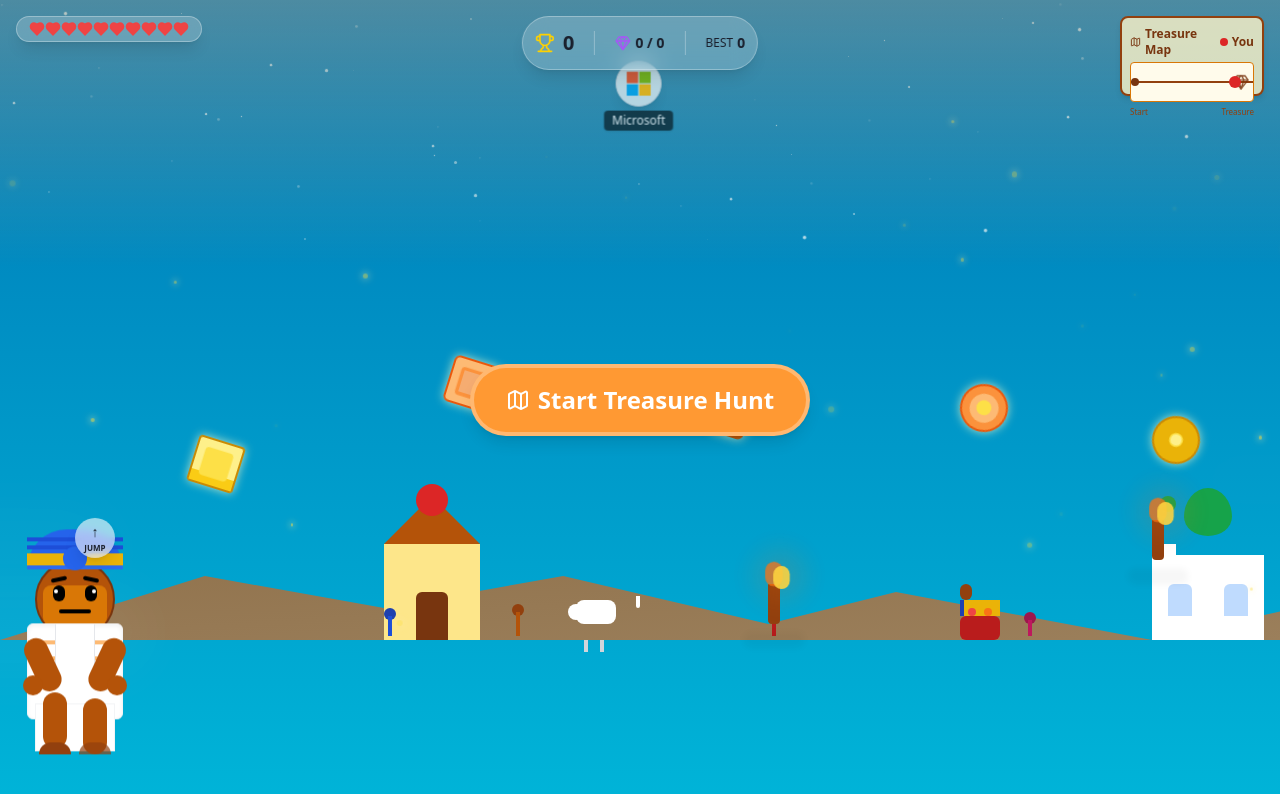
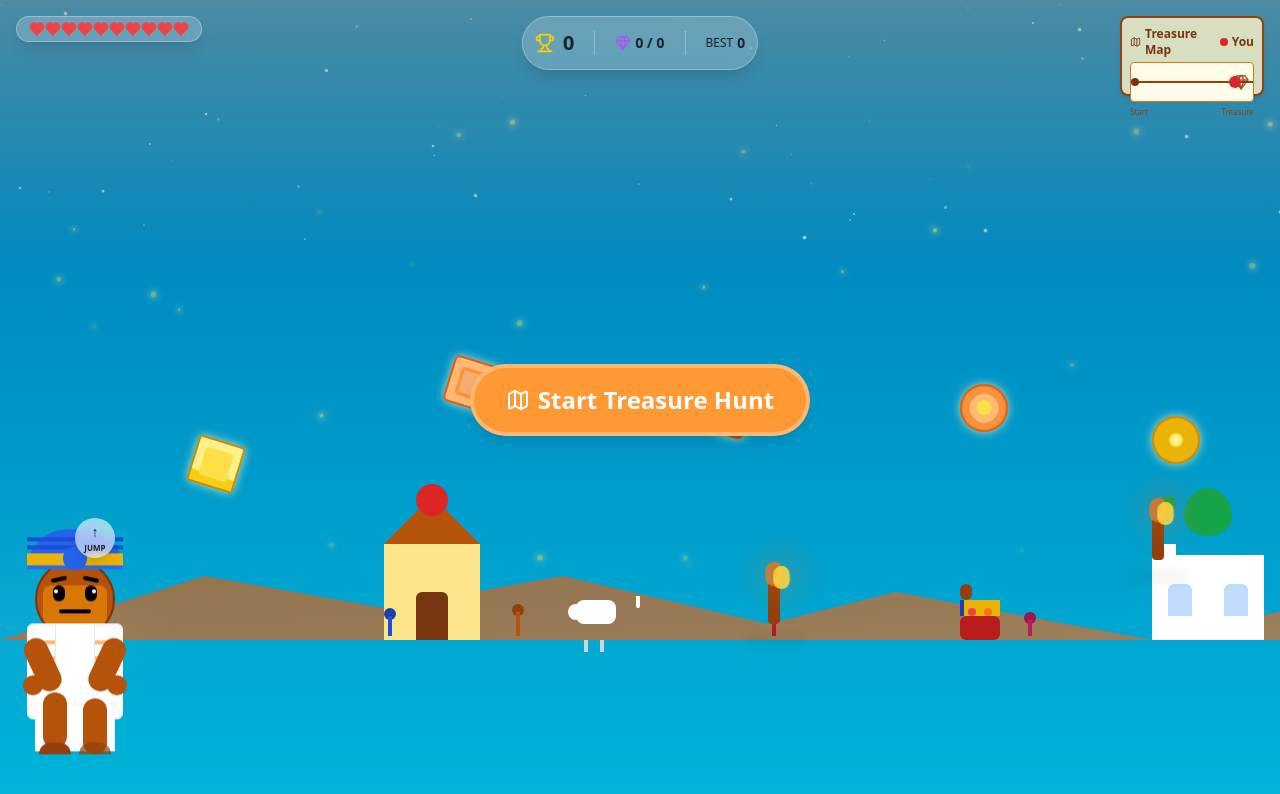
Before and after one commit to ishitar/desi-hero-adventure, a React (Vite) app: page / in a window 1280 px wide. Shown: the top 794 px of the page. Built offline with nearby package versions, Linux system fonts and the light colour scheme.

Commit message:
Reverted to edit edt-5382d830-709a-41b8-937b-44c143bf9e38: "Move building logos to Background
Move the renderBuildingLogos function and related logic from the IndianSweets component to the Background component for better organization and to align with the location of the buildings."

```diff
--- a/src/components/Game/Background.tsx
+++ b/src/components/Game/Background.tsx
@@ -1,4 +1,3 @@
-
 import React, { useRef, useEffect } from 'react';
 import { useGame } from '@/context/GameContext';
 
@@ -13,7 +12,6 @@ const Background: React.FC = () => {
   const cowsRef = useRef<HTMLDivElement>(null);
   const fruitSellersRef = useRef<HTMLDivElement>(null);
   const religiousStructuresRef = useRef<HTMLDivElement>(null);
-  const techLogosRef = useRef<HTMLDivElement>(null);
 
   // Parallax scrolling effect with increased speed
   useEffect(() => {
@@ -26,8 +24,7 @@ const Background: React.FC = () => {
       temples: 0.9,
       cows: 1.1,
       fruitSellers: 1.0,
-      religiousStructures: 0.85, // New scrolling speed for religious buildings
-      techLogos: 0.6  // Set to same speed as clouds - independent of character movement
+      religiousStructures: 0.85 // New scrolling speed for religious buildings
     };
 
     let animationFrameId: number;
@@ -96,162 +93,6 @@ const Background: React.FC = () => {
       cancelAnimationFrame(animationFrameId);
     };
   }, [gameState]);
-
-  // Create a separate effect for tech logos that runs completely independent of game state
-  useEffect(() => {
-    const techLogoSpeed = 0.6; // Same speed as clouds
-    let techLogoPos = 0;
-    let animationFrameId: number;
-
-    const animateTechLogos = () => {
-      techLogoPos += 3; // Constant speed
-
-      // Move tech logos continuously regardless of game state
-      if (techLogosRef.current) {
-        techLogosRef.current.style.transform = `translateX(-${techLogoPos * techLogoSpeed}px)`;
-      }
-
-      animationFrameId = requestAnimationFrame(animateTechLogos);
-    };
-
-    animateTechLogos();
-
-    return () => {
-      cancelAnimationFrame(animationFrameId);
-    };
-  }, []); // Empty dependency array - runs once and continues independently
-
-  // Add floating animation keyframes for tech logos
-  useEffect(() => {
-    const style = document.createElement('style');
-    style.textContent = `
-      @keyframes float-y {
-        0% { transform: translateY(0px); }
-        50% { transform: translateY(25px); }
-        100% { transform: translateY(-15px); }
-      }
-    `;
-    document.head.appendChild(style);
-
-    return () => {
-      document.head.removeChild(style);
-    };
-  }, []);
-
-  // Render tech company logos in clouds
-  const renderFlyingTechLogos = () => {
-    // Create array of tech companies to display
-    const techCompanies = [
-      {
-        name: "Google",
-        svg: (
-          <svg viewBox="0 0 272 92" xmlns="http://www.w3.org/2000/svg" className="w-5/6 h-5/6">
-            <path d="M115.75 47.18c0 12.77-9.99 22.18-22.25 22.18s-22.25-9.41-22.25-22.18C71.25 34.32 81.24 25 93.5 25s22.25 9.32 22.25 22.18zm-9.74 0c0-7.98-5.79-13.44-12.51-13.44S80.99 39.2 80.99 47.18c0 7.9 5.79 13.44 12.51 13.44s12.51-5.55 12.51-13.44z" fill="#EA4335"/>
-            <path d="M163.75 47.18c0 12.77-9.99 22.18-22.25 22.18s-22.25-9.41-22.25-22.18c0-12.85 9.99-22.18 22.25-22.18s22.25 9.32 22.25 22.18zm-9.74 0c0-7.98-5.79-13.44-12.51-13.44s-12.51 5.46-12.51 13.44c0 7.9 5.79 13.44 12.51 13.44s12.51-5.55 12.51-13.44z" fill="#FBBC05"/>
-            <path d="M209.75 26.34v39.82c0 16.38-9.66 23.07-21.08 23.07-10.75 0-17.22-7.19-19.66-13.07l8.48-3.53c1.51 3.61 5.21 7.87 11.17 7.87 7.31 0 11.84-4.51 11.84-13v-3.19h-.34c-2.18 2.69-6.38 5.04-11.68 5.04-11.09 0-21.25-9.66-21.25-22.09 0-12.52 10.16-22.26 21.25-22.26 5.29 0 9.49 2.35 11.68 4.96h.34v-3.61h9.25zm-8.56 20.92c0-7.81-5.21-13.52-11.84-13.52-6.72 0-12.35 5.71-12.35 13.52 0 7.73 5.63 13.36 12.35 13.36 6.63 0 11.84-5.63 11.84-13.36z" fill="#4285F4"/>
-            <path d="M225 3v65h-9.5V3h9.5z" fill="#34A853"/>
-            <path d="M262.02 54.48l7.56 5.04c-2.44 3.61-8.32 9.83-18.48 9.83-12.6 0-22.01-9.74-22.01-22.18 0-13.19 9.49-22.18 20.92-22.18 11.51 0 17.14 9.16 18.98 14.11l1.01 2.52-29.65 12.28c2.27 4.45 5.8 6.72 10.75 6.72 4.96 0 8.4-2.44 10.92-6.14zm-23.27-7.98l19.82-8.23c-1.09-2.77-4.37-4.7-8.23-4.7-4.95 0-11.84 4.37-11.59 12.93z" fill="#EA4335"/>
-            <path d="M35.29 41.41V32H67c.31 1.64.47 3.58.47 5.68 0 7.06-1.93 15.79-8.15 22.01-6.05 6.3-13.78 9.66-24.02 9.66C16.32 69.35.36 53.89.36 34.91.36 15.93 16.32.47 35.3.47c10.5 0 17.98 4.12 23.6 9.49l-6.64 6.64c-4.03-3.78-9.49-6.72-16.97-6.72-13.86 0-24.7 11.17-24.7 25.03 0 13.86 10.84 25.03 24.7 25.03 8.99 0 14.11-3.61 17.39-6.89 2.66-2.66 4.41-6.46 5.1-11.65l-22.49.01z" fill="#4285F4"/>
-          </svg>
-        )
-      },
-      {
-        name: "Adobe",
-        svg: (
-          <svg viewBox="0 0 240 234" xmlns="http://www.w3.org/2000/svg" className="w-5/6 h-5/6">
-            <path fill="#FA0F00" d="M42.5,0h155v234h-155V0z"/>
-            <path fill="#FFF" d="M140.7,132l-20.3,48.2l-20.1-48.2H140.7z M155.9,116.5h-71.6L120,170.3h17.9l44-53.8H155.9z M120,47.9v24h-24.5V47.9H120z M120,95.9V71.9H85.5v24H120z M180.7,47.9v24h-24.7V47.9H180.7z M180.7,95.9V71.9h-34.8v24H180.7z"/>
-          </svg>
-        )
-      },
-      {
-        name: "Apple",
-        svg: (
-          <svg viewBox="0 0 384 512" xmlns="http://www.w3.org/2000/svg" className="w-5/6 h-5/6">
-            <path
-              d="M318.7 268.7c-.2-36.7 16.4-64.4 50-84.8-18.8-26.9-47.2-41.7-84.7-44.6-35.5-2.8-74.3 20.7-88.5 20.7-15 0-49.4-19.7-76.4-19.7C63.3 141.2 4 184.8 4 273.5q0 39.3 14.4 81.2c12.8 36.7 59 126.7 107.2 125.2 25.2-.6 43-17.9 75.8-17.9 31.8 0 48.3 17.9 76.4 17.9 48.6-.7 90.4-82.5 102.6-119.3-65.2-30.7-61.7-90-61.7-91.9zm-56.6-164.2c27.3-32.4 24.8-61.9 24-72.5-24.1 1.4-52 16.4-67.9 34.9-17.5 19.8-27.8 44.3-25.6 71.9 26.1 2 49.9-11.4 69.5-34.3z"
-              fill="#000"
-            />
-          </svg>
-        )
-      },
-      {
-        name: "Microsoft",
-        svg: (
-          <svg viewBox="0 0 23 23" xmlns="http://www.w3.org/2000/svg" className="w-5/6 h-5/6">
-            <rect x="1" y="1" width="10" height="10" fill="#f25022" />
-            <rect x="12" y="1" width="10" height="10" fill="#7fba00" />
-            <rect x="1" y="12" width="10" height="10" fill="#00a4ef" />
-            <rect x="12" y="12" width="10" height="10" fill="#ffb900" />
-          </svg>
-        )
-      },
-      {
-        name: "Samsung",
-        svg: (
-          <svg viewBox="0 0 512 512" xmlns="http://www.w3.org/2000/svg" className="w-5/6 h-5/6">
-            <path
-              d="M236.4 61.4L227 75.5c-21.3 32-59.4 48.5-97.9 42.1l-53-8.8 28.2 49.3c16.8 29.4 16.8 65.6 0 95L75.5 302.3l53-8.8c38.5-6.4 76.6 10.1 97.9 42.1l9.4 14.1 9.4-14.1c21.3-32 59.4-48.5 97.9-42.1l53 8.8-28.2-49.3c-16.8-29.4-16.8-65.6 0-95l28.2-49.3-53 8.8c-38.5 6.4-76.6-10.1-97.9-42.1l-9.4-14.1z"
-              fill="#1428a0"
-            />
-          </svg>
-        )
-      },
-      {
-        name: "Meta",
-        svg: (
-          <svg viewBox="0 0 512 512" xmlns="http://www.w3.org/2000/svg" className="w-5/6 h-5/6">
-            <path
-              d="M256,50C142.23,50,50,142.23,50,256s92.23,206,206,206,206-92.23,206-206S369.77,50,256,50Zm67.66,312.82c-1.28,10.21-10.18,18.07-20.44,18.07H208.49c-10.26,0-19.16-7.86-20.44-18.07l-37.79-302.38c-1.66-13.32,8.88-25.04,22.24-25.04H339.21c13.36,0,23.9,11.73,22.24,25.04l-37.79,302.38Z"
-              fill="#0668E1"
-            />
-          </svg>
-        )
-      }
-    ];
-
-    return (
-      <div ref={techLogosRef} className="absolute w-[300%] top-0 left-0 h-[30%] z-10 pointer-events-none">
-        {Array.from({ length: 8 }, (_, index) => {
-          const randomCompany = techCompanies[Math.floor(Math.random() * techCompanies.length)];
-
-          // Calculate random positions and animation values
-          const leftPosition = Math.random() * 250 + (index * 30); // Spread them out
-          const topPosition = Math.random() * 20 + 5; // 5% to 25%
-          const size = 35 + Math.random() * 20; // 35px to 55px
-          const animationDuration = 30 + Math.random() * 40; // 30s to 70s
-          const delay = Math.random() * -20; // Random start position in animation
-
-          return (
-            <div
-              key={`flying-logo-${index}`}
-              className="absolute z-10"
-              style={{
-                left: `${leftPosition}%`,
-                top: `${topPosition}%`,
-                animation: `float-y ${animationDuration}s ease-in-out ${delay}s infinite alternate`,
-                opacity: 0.8
-              }}
-            >
-              {/* Logo Container */}
-              <div className="relative">
-                {/* Logo Circle */}
-                <div className="bg-white/80 p-1.5 rounded-full backdrop-blur-sm flex items-center justify-center shadow-lg border border-gray-300"
-                     style={{ width: `${size}px`, height: `${size}px` }}>
-                  {randomCompany.svg}
-                </div>
-
-                {/* Company Name Label */}
-                <div className="absolute -bottom-6 left-1/2 transform -translate-x-1/2 bg-black/70 text-white text-xs px-2 py-0.5 rounded whitespace-nowrap backdrop-blur-sm shadow">
-                  {randomCompany.name}
-                </div>
-              </div>
-            </div>
-          );
-        })}
-      </div>
-    );
-  };
 
   // Render religious buildings from the decorations
   const renderReligiousBuildings = () => {
@@ -478,29 +319,144 @@ const Background: React.FC = () => {
     });
   };
 
-  // Add floating animation keyframes for tech logos
-  useEffect(() => {
-    const style = document.createElement('style');
-    style.textContent = `
-      @keyframes float-y {
-        0% { transform: translateY(0px); }
-        50% { transform: translateY(25px); }
-        100% { transform: translateY(-15px); }
-      }
-    `;
-    document.head.appendChild(style);
+  // Building logos component moved from IndianSweets
+  const renderBuildingLogos = () => {
+    return decorations
+      .filter(d => ['temple', 'mosque', 'gurudwara', 'google-temple', 'adobe-temple'].includes(d.type))
+      .map((building, index) => {
+        if (!building.x || building.x < -building.width || building.x > window.innerWidth + 100) {
+          return null;
+        }
 
-    return () => {
-      document.head.removeChild(style);
-    };
-  }, []);
+        let logoSvg;
+        let companyName;
+        let logoPosition;
+        const baseLogoSize = 30; // Increased size for better visibility
+
+        // Determine which company to show based on building and index
+        if (building.type === 'google-temple') {
+          companyName = "Google";
+          logoSvg = (
+            <div className="absolute top-0 left-0 w-full h-full flex items-center justify-center">
+              <svg viewBox="0 0 272 92" xmlns="http://www.w3.org/2000/svg" className="w-5/6 h-5/6">
+                <path d="M115.75 47.18c0 12.77-9.99 22.18-22.25 22.18s-22.25-9.41-22.25-22.18C71.25 34.32 81.24 25 93.5 25s22.25 9.32 22.25 22.18zm-9.74 0c0-7.98-5.79-13.44-12.51-13.44S80.99 39.2 80.99 47.18c0 7.9 5.79 13.44 12.51 13.44s12.51-5.55 12.51-13.44z" fill="#EA4335"/>
+                <path d="M163.75 47.18c0 12.77-9.99 22.18-22.25 22.18s-22.25-9.41-22.25-22.18c0-12.85 9.99-22.18 22.25-22.18s22.25 9.32 22.25 22.18zm-9.74 0c0-7.98-5.79-13.44-12.51-13.44s-12.51 5.46-12.51 13.44c0 7.9 5.79 13.44 12.51 13.44s12.51-5.55 12.51-13.44z" fill="#FBBC05"/>
+                <path d="M209.75 26.34v39.82c0 16.38-9.66 23.07-21.08 23.07-10.75 0-17.22-7.19-19.66-13.07l8.48-3.53c1.51 3.61 5.21 7.87 11.17 7.87 7.31 0 11.84-4.51 11.84-13v-3.19h-.34c-2.18 2.69-6.38 5.04-11.68 5.04-11.09 0-21.25-9.66-21.25-22.09 0-12.52 10.16-22.26 21.25-22.26 5.29 0 9.49 2.35 11.68 4.96h.34v-3.61h9.25zm-8.56 20.92c0-7.81-5.21-13.52-11.84-13.52-6.72 0-12.35 5.71-12.35 13.52 0 7.73 5.63 13.36 12.35 13.36 6.63 0 11.84-5.63 11.84-13.36z" fill="#4285F4"/>
+                <path d="M225 3v65h-9.5V3h9.5z" fill="#34A853"/>
+                <path d="M262.02 54.48l7.56 5.04c-2.44 3.61-8.32 9.83-18.48 9.83-12.6 0-22.01-9.74-22.01-22.18 0-13.19 9.49-22.18 20.92-22.18 11.51 0 17.14 9.16 18.98 14.11l1.01 2.52-29.65 12.28c2.27 4.45 5.8 6.72 10.75 6.72 4.96 0 8.4-2.44 10.92-6.14zm-23.27-7.98l19.82-8.23c-1.09-2.77-4.37-4.7-8.23-4.7-4.95 0-11.84 4.37-11.59 12.93z" fill="#EA4335"/>
+                <path d="M35.29 41.41V32H67c.31 1.64.47 3.58.47 5.68 0 7.06-1.93 15.79-8.15 22.01-6.05 6.3-13.78 9.66-24.02 9.66C16.32 69.35.36 53.89.36 34.91.36 15.93 16.32.47 35.3.47c10.5 0 17.98 4.12 23.6 9.49l-6.64 6.64c-4.03-3.78-9.49-6.72-16.97-6.72-13.86 0-24.7 11.17-24.7 25.03 0 13.86 10.84 25.03 24.7 25.03 8.99 0 14.11-3.61 17.39-6.89 2.66-2.66 4.41-6.46 5.1-11.65l-22.49.01z" fill="#4285F4"/>
+              </svg>
+            </div>
+          );
+        } else if (building.type === 'adobe-temple') {
+          companyName = "Adobe";
+          logoSvg = (
+            <div className="absolute top-0 left-0 w-full h-full flex items-center justify-center">
+              <svg viewBox="0 0 240 234" xmlns="http://www.w3.org/2000/svg" className="w-5/6 h-5/6">
+                <path fill="#FA0F00" d="M42.5,0h155v234h-155V0z"/>
+                <path fill="#FFF" d="M140.7,132l-20.3,48.2l-20.1-48.2H140.7z M155.9,116.5h-71.6L120,170.3h17.9l44-53.8H155.9z M120,47.9v24h-24.5V47.9H120z M120,95.9V71.9H85.5v24H120z M180.7,47.9v24h-24.7V47.9H180.7z M180.7,95.9V71.9h-34.8v24H180.7z"/>
+              </svg>
+            </div>
+          );
+        } else {
+          // For other building types, rotate between tech companies
+          switch(index % 4) {
+            case 0: // Apple logo
+              companyName = "Apple";
+              logoSvg = (
+                <div className="absolute top-0 left-0 w-full h-full flex items-center justify-center">
+                  <svg viewBox="0 0 384 512" xmlns="http://www.w3.org/2000/svg" className="w-5/6 h-5/6">
+                    <path
+                      d="M318.7 268.7c-.2-36.7 16.4-64.4 50-84.8-18.8-26.9-47.2-41.7-84.7-44.6-35.5-2.8-74.3 20.7-88.5 20.7-15 0-49.4-19.7-76.4-19.7C63.3 141.2 4 184.8 4 273.5q0 39.3 14.4 81.2c12.8 36.7 59 126.7 107.2 125.2 25.2-.6 43-17.9 75.8-17.9 31.8 0 48.3 17.9 76.4 17.9 48.6-.7 90.4-82.5 102.6-119.3-65.2-30.7-61.7-90-61.7-91.9zm-56.6-164.2c27.3-32.4 24.8-61.9 24-72.5-24.1 1.4-52 16.4-67.9 34.9-17.5 19.8-27.8 44.3-25.6 71.9 26.1 2 49.9-11.4 69.5-34.3z"
+                      fill="#000"
+                    />
+                  </svg>
+                </div>
+              );
+              break;
+            case 1: // Microsoft logo
+              companyName = "Microsoft";
+              logoSvg = (
+                <div className="absolute top-0 left-0 w-full h-full flex items-center justify-center">
+                  <svg viewBox="0 0 23 23" xmlns="http://www.w3.org/2000/svg" className="w-5/6 h-5/6">
+                    <rect x="1" y="1" width="10" height="10" fill="#f25022" />
+                    <rect x="12" y="1" width="10" height="10" fill="#7fba00" />
+                    <rect x="1" y="12" width="10" height="10" fill="#00a4ef" />
+                    <rect x="12" y="12" width="10" height="10" fill="#ffb900" />
+                  </svg>
+                </div>
+              );
+              break;
+            case 2: // Samsung logo
+              companyName = "Samsung";
+              logoSvg = (
+                <div className="absolute top-0 left-0 w-full h-full flex items-center justify-center">
+                  <svg viewBox="0 0 512 512" xmlns="http://www.w3.org/2000/svg" className="w-5/6 h-5/6">
+                    <path
+                      d="M236.4 61.4L227 75.5c-21.3 32-59.4 48.5-97.9 42.1l-53-8.8 28.2 49.3c16.8 29.4 16.8 65.6 0 95L75.5 302.3l53-8.8c38.5-6.4 76.6 10.1 97.9 42.1l9.4 14.1 9.4-14.1c21.3-32 59.4-48.5 97.9-42.1l53 8.8-28.2-49.3c-16.8-29.4-16.8-65.6 0-95l28.2-49.3-53 8.8c-38.5 6.4-76.6-10.1-97.9-42.1l-9.4-14.1z"
+                      fill="#1428a0"
+                    />
+                  </svg>
+                </div>
+              );
+              break;
+            case 3: // Meta logo
+              companyName = "Meta";
+              logoSvg = (
+                <div className="absolute top-0 left-0 w-full h-full flex items-center justify-center">
+                  <svg viewBox="0 0 512 512" xmlns="http://www.w3.org/2000/svg" className="w-5/6 h-5/6">
+                    <path
+                      d="M256,50C142.23,50,50,142.23,50,256s92.23,206,206,206,206-92.23,206-206S369.77,50,256,50Zm67.66,312.82c-1.28,10.21-10.18,18.07-20.44,18.07H208.49c-10.26,0-19.16-7.86-20.44-18.07l-37.79-302.38c-1.66-13.32,8.88-25.04,22.24-25.04H339.21c13.36,0,23.9,11.73,22.24,25.04l-37.79,302.38Z"
+                      fill="#0668E1"
+                    />
+                  </svg>
+                </div>
+              );
+              break;
+            default:
+              companyName = "Tech Co";
+              logoSvg = (
+                <div className="absolute top-0 left-0 w-full h-full flex items-center justify-center">
+                  <svg viewBox="0 0 512 512" xmlns="http://www.w3.org/2000/svg" className="w-5/6 h-5/6">
+                    <rect x="128" y="128" width="256" height="256" fill="#007bff" />
+                  </svg>
+                </div>
+              );
+          }
+        }
+
+        const yOffset = building.type === 'google-temple' || building.type === 'adobe-temple' ?
+          building.height * 0.7 : building.height * 0.5;
+
+        logoPosition = {
+          left: `${building.x + (building.width / 2) - (baseLogoSize / 2)}px`,
+          top: `${building.y + yOffset}px`,
+          zIndex: 7
+        };
+
+        return (
+          <div key={`logo-${building.id}`} className="absolute" style={logoPosition}>
+            {/* Logo Container */}
+            <div className="relative">
+              {/* Logo Circle */}
+              <div className="bg-white/80 p-1.5 rounded-full backdrop-blur-sm flex items-center justify-center shadow-lg border border-gray-300"
+                   style={{ width: `${baseLogoSize}px`, height: `${baseLogoSize}px` }}>
+                {logoSvg}
+              </div>
+
+              {/* Company Name Label */}
+              <div className="absolute -bottom-6 left-1/2 transform -translate-x-1/2 bg-black/70 text-white text-xs px-2 py-0.5 rounded whitespace-nowrap backdrop-blur-sm shadow">
+                {companyName}
+              </div>
+            </div>
+          </div>
+        );
+      });
+  };
 
   return (
     <div className="absolute inset-0 z-0 overflow-hidden">
       {/* Sky gradient is handled by the game-canvas class */}
-
-      {/* Flying Tech Logos - Now this is a completely independent layer */}
-      {renderFlyingTechLogos()}
 
       {/* Mountains/Hills in the distance - now with scrolling */}
       <div ref={mountainsRef} className="absolute bottom-[20%] w-[200%] h-[20%]">
@@ -591,6 +547,9 @@ const Background: React.FC = () => {
           }}></div>
         </div>
       </div>
+
+      {/* Render company logos for buildings */}
+      {renderBuildingLogos()}
 
       {/* Moving cows in the background */}
       <div ref={cowsRef} className="absolute bottom-[20%] w-[300%] h-[6%]">
--- a/src/context/GameContext.tsx
+++ b/src/context/GameContext.tsx
@@ -1,4 +1,3 @@
-
 import React, { createContext, useContext, useState, useEffect, useCallback, useRef } from 'react';
 
 type GameState = 'idle' | 'playing' | 'paused' | 'gameOver';
@@ -65,10 +64,8 @@ interface GameContextProps {
   setShowTreasureModal: React.Dispatch<React.SetStateAction<boolean>>;
 }
 
-// Creating a context with a default undefined value
 const GameContext = createContext<GameContextProps | undefined>(undefined);
 
-// Custom hook to consume the GameContext
 export const useGame = () => {
   const context = useContext(GameContext);
   if (!context) {
@@ -78,7 +75,6 @@ export const useGame = () => {
 };
 
 export const GameProvider: React.FC<{ children: React.ReactNode }> = ({ children }) => {
-  // State declarations
   const [gameState, setGameState] = useState<GameState>('idle');
   const [score, setScore] = useState(0);
   const [highScore, setHighScore] = useState(0);
@@ -840,8 +836,9 @@ export const GameProvider: React.FC<{ children: React.ReactNode }> = ({ children
     };
   }, [gameLoopId]);
 
-  // Create context value object that contains all the state and methods
-  const contextValue: GameContextProps = {
+  return (
+    <GameContext.Provider
+      value={{
         gameState,
         score,
         highScore,
@@ -868,10 +865,8 @@ export const GameProvider: React.FC<{ children: React.ReactNode }> = ({ children
         worldPosition,
         showTreasureModal,
         setShowTreasureModal,
-  };
-
-  return (
-    <GameContext.Provider value={contextValue}>
+      }}
+    >
       {children}
     </GameContext.Provider>
   );
--- a/src/pages/Index.tsx
+++ b/src/pages/Index.tsx
@@ -1,7 +1,6 @@
 
 import { GameProvider } from '@/context/GameContext';
 import GameCanvas from '@/components/Game/GameCanvas';
-import { Toaster } from '@/components/ui/toaster';
 
 const Index = () => {
   return (
@@ -9,7 +8,6 @@ const Index = () => {
       <GameProvider>
         <div className="w-full h-screen overflow-hidden bg-gradient-to-b from-game-blue to-game-teal">
           <GameCanvas />
-          <Toaster />
         </div>
       </GameProvider>
     </div>
```
Also changed, not shown: src/components/Game/IndianSweets.tsx (+1 -6 lines), src/components/Game/TreasureMap.tsx (+3 -20 lines), src/components/Game/TreasureModal.tsx (+1 -8 lines). Lines whose indentation alone changed are shown as unchanged.
